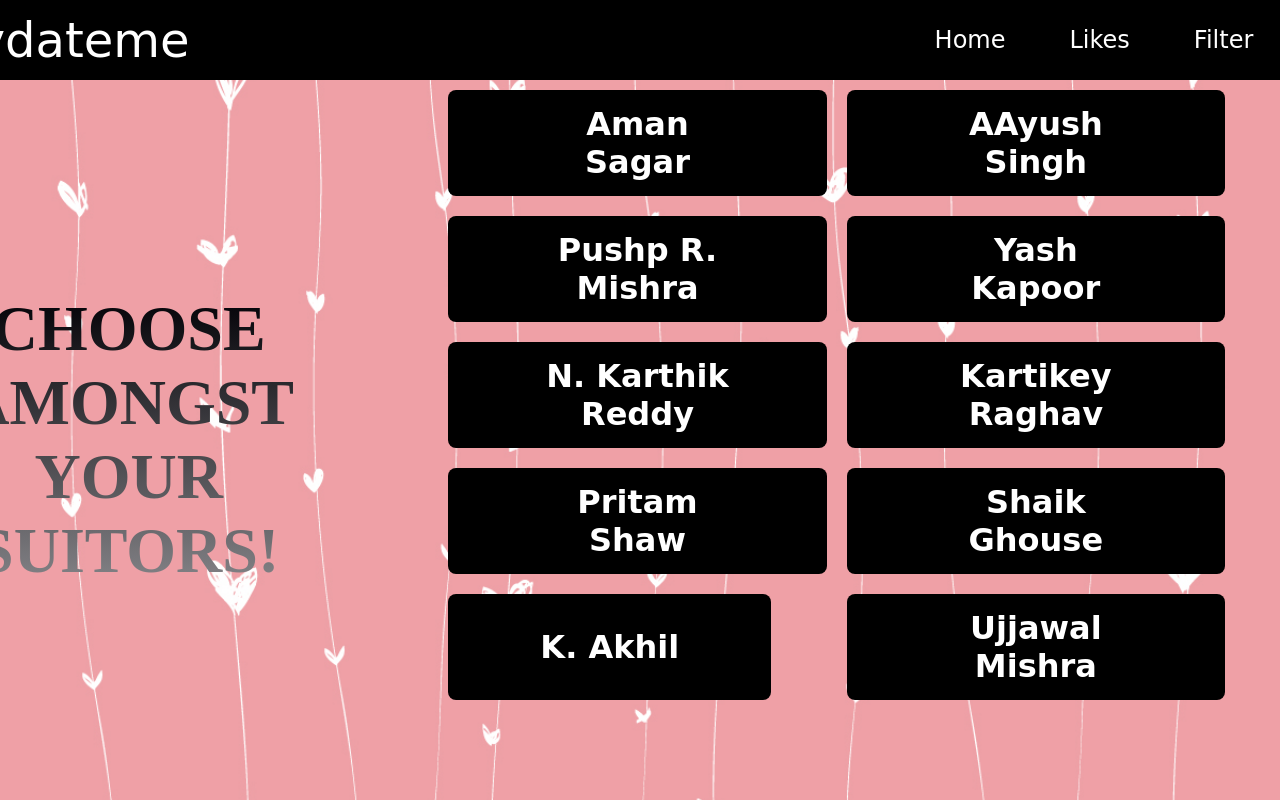
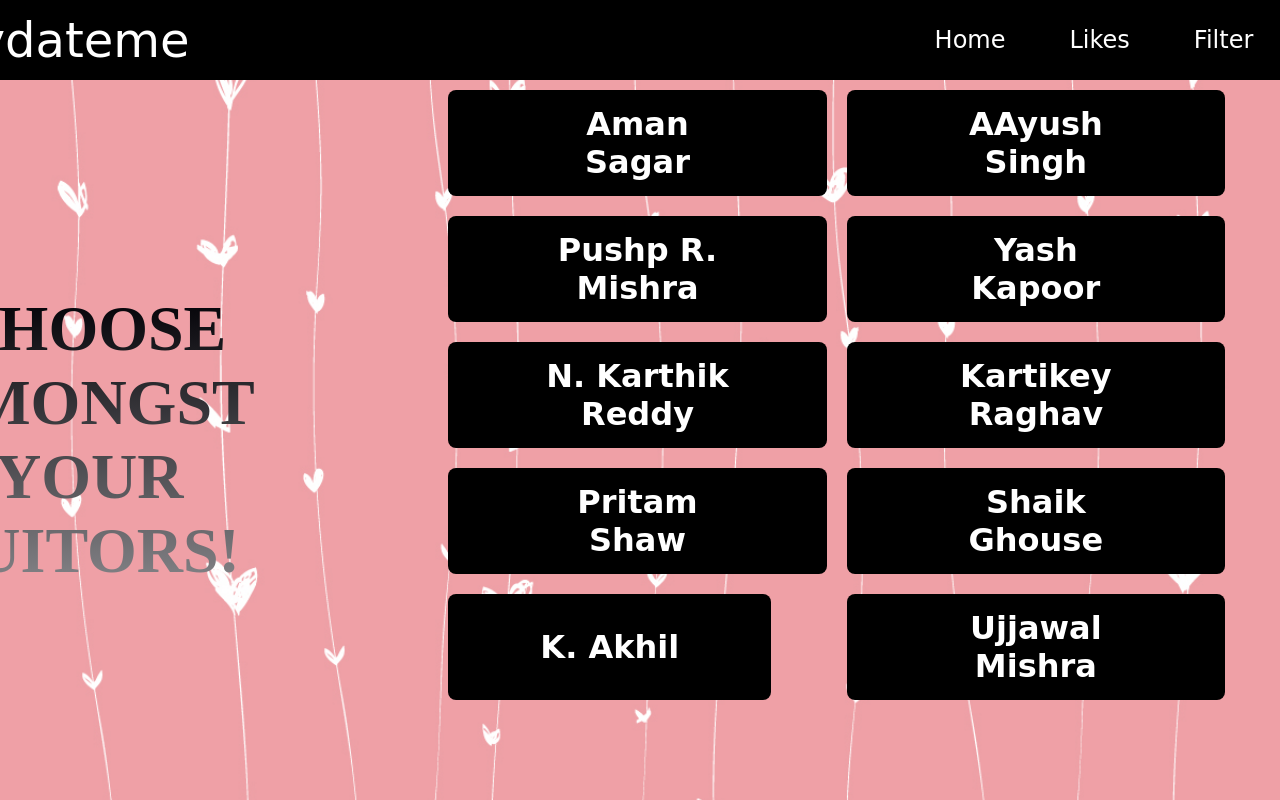
Before and after one commit to kal-sudo/sdproj, a plain HTML site: page Content.html in a window 1280 px wide. Shown: the top 800 px of the page. Drawn offline with Linux system fonts and the light colour scheme.

Commit message:
content update

```diff
--- a/Content.html
+++ b/Content.html
@@ -33,7 +33,7 @@
      </nav>
      <div class="main">
         <div class="main_contain">
-            <div class="head_container" style="transform: translate(-30%,0%);">
+            <div class="head_container" style="transform: translate(-40%,0%);">
                 <h1>CHOOSE AMONGST YOUR SUITORS!</h1>
             </div>
             <div class="suitors_container">
```
